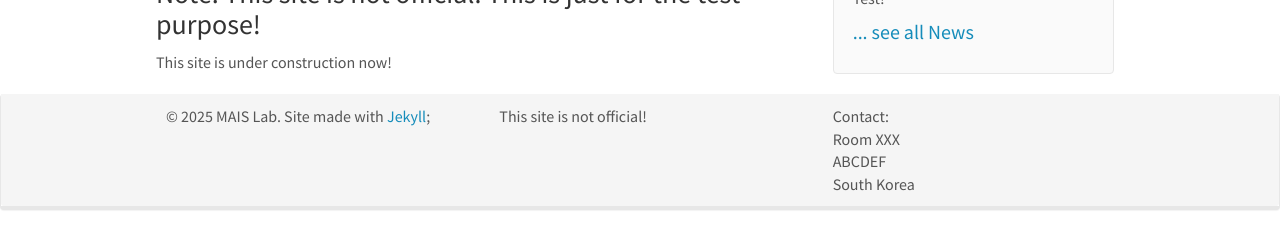
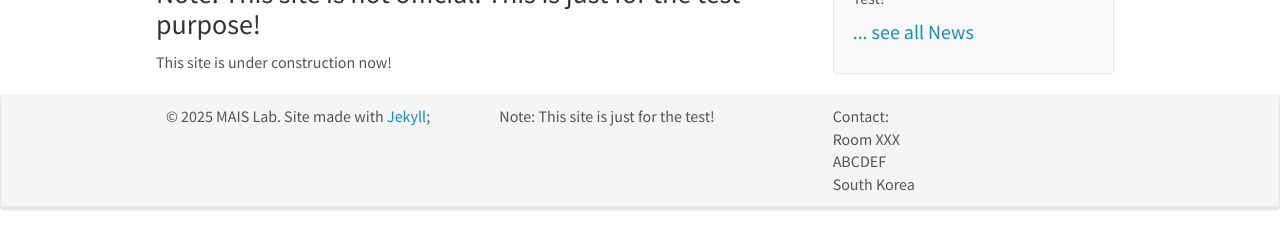
Before and after one commit to MAIS-Lab/mais-lab.github.io, a Jekyll site: the page built from _pages/home.md, in a window 1280 px wide. Shown: the part 181-430 px from the top of the page. Built offline with Jekyll 4.4.1, drawn with Linux system fonts in a browser that asks for light colours; nearby versions of some CDN libraries.

```diff
--- a/_includes/footer.html
+++ b/_includes/footer.html
@@ -6,7 +6,7 @@
 		  <p>&copy 2025 MAIS Lab. Site made with <a href="https://jekyllrb.com">Jekyll</a>; </p>
 		</div>
 		<div class="col-sm-4">
-		<p>This site is not official!</p>
+		<p>Note: This site is just for the test!</p>
 		</div>
 		<div class="col-sm-4">
 		  Contact:<br />
```
